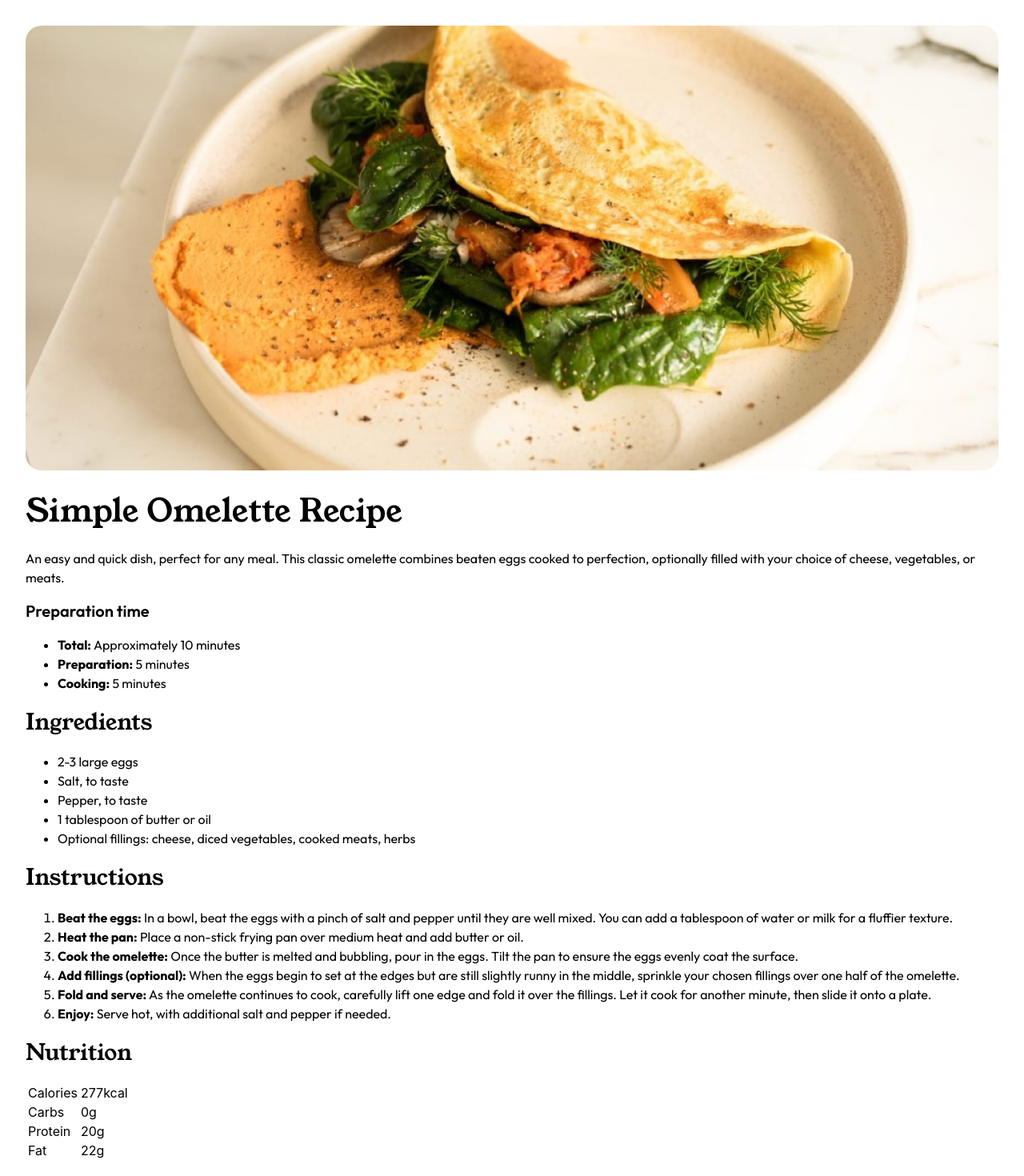
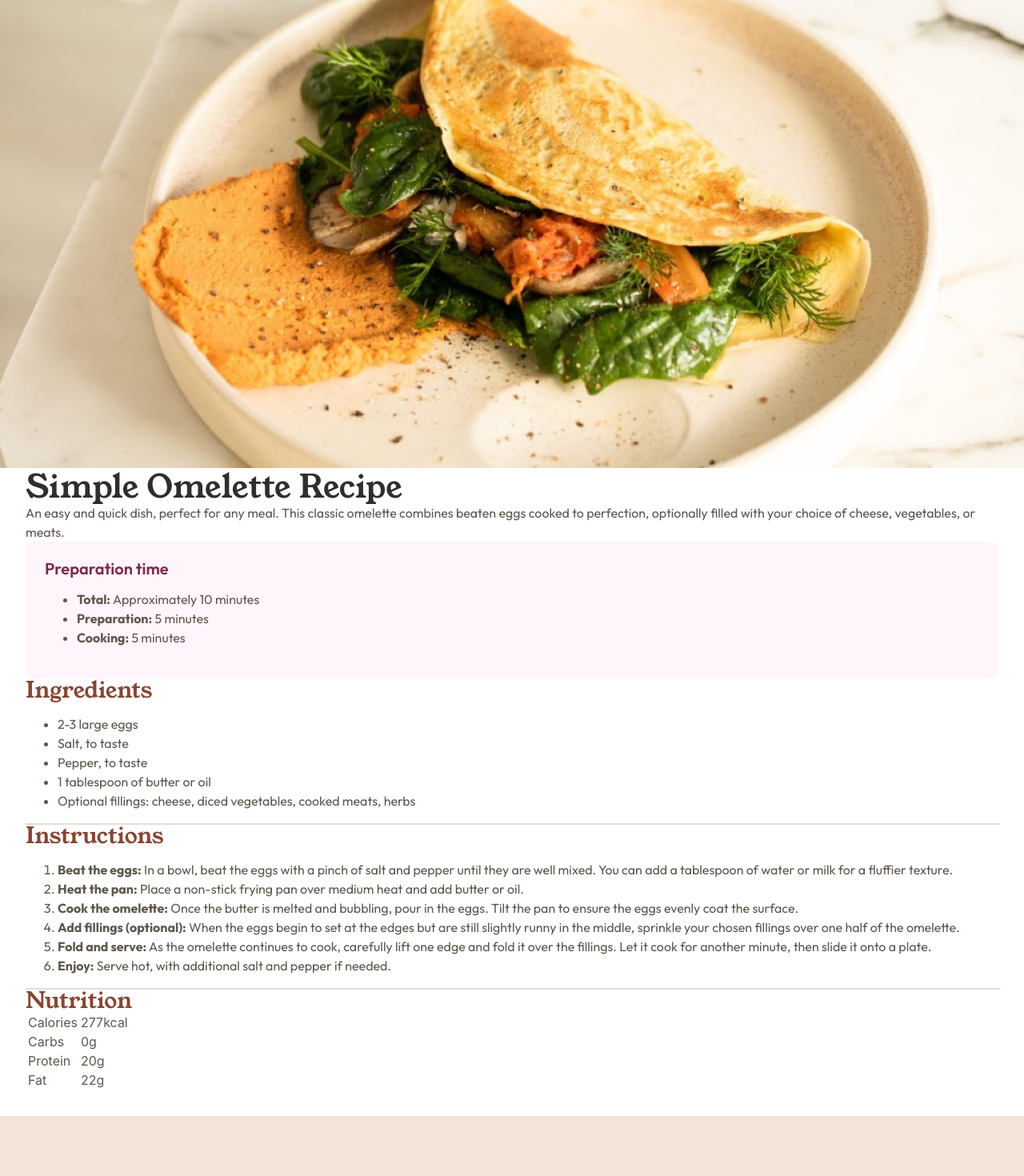
Before and after one commit to WeatherheadOnline/fem_Recipe-page, a React (Create React App) app: page / in a window 1280 px wide. Shown: the top 1470 px of the page at 80% size. After the commit the page ends 1395 px from the top, so only its background shows below. Built offline with nearby package versions, Linux system fonts and the light colour scheme.

Commit message:
Added divider lines; added colors plus prep-time background color

```diff
--- a/src/App.js
+++ b/src/App.js
@@ -137,15 +137,27 @@ const NutritionBox = function() {
   )
 }
 
+const Line = function() {
+  return (
+    <div className="divider-line"></div>
+  )
+}
+
 function App() {
   return (
     <div className="App">
+    <div className="image-main-container">
       <RecipeImage />
+    </div>
+    <div className="text-container">
       <TitleIntro />
       <PrepTimeBox />
       <IngredientsBox />
+      <Line />
       <InstructionsBox />
+      <Line />
       <NutritionBox />
+    </div>
 
       {/* <header className="App-header">
         <img src={logo} className="App-logo" alt="logo" />
--- a/src/styles-in-src.css
+++ b/src/styles-in-src.css
@@ -25,31 +25,45 @@ body {
     font-size: 1.6rem;
     letter-spacing: 0;
     background-color: var(--stone-100);
+    color: var(--stone-600);
 }
 
 .App {
-    width: calc(100vw - var(--spacing-400-32) * 2);  /* subtract padding from viewport width */
+    width: 100vw;
     background-color: var(--white);
-    padding: var(--spacing-400-32);
 }
 
 @media screen and (hover) {
     .App {
         width: 60vw;
         margin: auto;
-        padding: var(--spacing-500-40);
         border-radius: 2rem;
     }
 }
 
-.recipe-image-main {
-    width: 100%;
-    border-radius: 2rem;
+.text-container {padding: 0 var(--spacing-400-32) var(--spacing-400-32) var(--spacing-400-32);}
+.recipe-image-main {width: 100%;}
+@media screen and (hover) {
+    .text-container {padding: 0 var(--spacing-500-40) var(--spacing-500-40) var(--spacing-500-40);}
+    .image-main-container {padding: var(--spacing-500-40);}
+    .recipe-image-main {border-radius: 2rem;}
 }
 
+.text-container p, .text-container h1, .text-container h2, .text-container h3 {
+    margin: 0;
+}
 
-
-
+.prep-time-box {
+    background-color: var(--rose-50);
+    border-radius: 1rem;
+    padding: var(--spacing-300-24);
+}
+.prep-time-box h3 {
+    color: var(--rose-800);
+}
+.text-container h2 {
+    color: var(--brown-800);
+}
 
 
 @font-face {
@@ -67,6 +81,7 @@ body {
     font-weight: 400;
     font-size: min(4rem, 7vw);
     line-height: 100%;
+    color: var(--stone-900);
 }
 .text-preset-2 {
     font-family: "Young Serif";
@@ -93,5 +108,11 @@ body {
     line-height: 150%;
 }
 
+.divider-line {
+    width: 100%;
+    height: 0;
+    border: 1px solid var(--stone-150);
+}
+
 .attribution { font-size: 11px; text-align: center; }
 .attribution a { color: hsl(228, 45%, 44%); }
```
Lines whose indentation alone changed are shown as unchanged.
